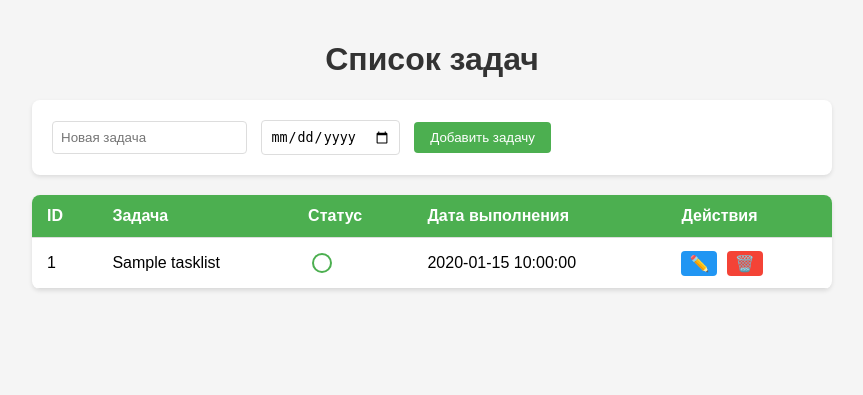
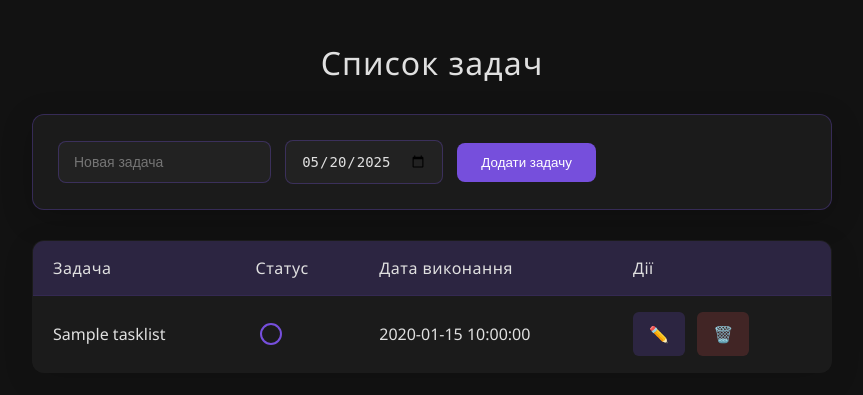
Before and after one commit to fustbuysu/todotasklist, a Flask app: page / in a window 1280 px wide. Shown: the top 395 px of the page, without its empty margins (208-1071 px from the left). Run offline with Flask 3, Linux system fonts and the light colour scheme; a database or web service that is not in the repository returns one stand-in record (values such as "Sample title"); some libraries are stand-ins or nearby versions.

Commit message:
final version

```diff
--- a/templates/todolist.html
+++ b/templates/todolist.html
@@ -4,91 +4,177 @@
     <meta charset="UTF-8">
     <title>To do list</title>
     <style>
+        :root {
+            --primary-color: #764fdc;
+            --primary-hover: #8d6ae3;
+            --bg-color: #121212;
+            --card-bg: rgba(30, 30, 30, 0.8);
+            --text-color: #e0e0e0;
+            --text-muted: #a0a0a0;
+            --border-color: rgba(118, 79, 220, 0.3);
+        }
+
         body {
-            font-family: Arial, sans-serif;
+            font-family: 'Segoe UI', Arial, sans-serif;
             max-width: 800px;
             margin: 0 auto;
             padding: 20px;
-            background-color: #f5f5f5;
+            background-color: var(--bg-color);
+            color: var(--text-color);
+            transition: all 0.3s ease;
         }
+
         h1 {
-            color: #333;
+            color: var(--text-color);
             text-align: center;
+            font-weight: 300;
+            margin-bottom: 30px;
+            letter-spacing: 1px;
         }
+
         .task-form {
-            background: #fff;
-            padding: 20px;
+            background: var(--card-bg);
+            padding: 25px;
+            border-radius: 12px;
+            box-shadow: 0 8px 32px rgba(0, 0, 0, 0.2);
+            margin-bottom: 30px;
+            backdrop-filter: blur(8px);
+            border: 1px solid var(--border-color);
+            transition: transform 0.3s ease, box-shadow 0.3s ease;
+        }
+
+        .task-form:hover {
+            transform: translateY(-2px);
+            box-shadow: 0 12px 40px rgba(118, 79, 220, 0.15);
+        }
+
+        .task-form input {
+            padding: 12px 15px;
+            margin-right: 10px;
+            border: 1px solid var(--border-color);
             border-radius: 8px;
-            box-shadow: 0 2px 4px rgba(0,0,0,0.1);
-            margin-bottom: 20px;
+            background: rgba(40, 40, 40, 0.6);
+            color: var(--text-color);
+            font-size: 14px;
+            transition: all 0.3s ease;
         }
-        .task-form input {
-            padding: 8px;
-            margin-right: 10px;
-            border: 1px solid #ddd;
-            border-radius: 4px;
+
+        .task-form input:focus {
+            outline: none;
+            border-color: var(--primary-color);
+            box-shadow: 0 0 0 2px rgba(118, 79, 220, 0.2);
         }
+
         .task-form button {
-            padding: 8px 16px;
-            background-color: #4CAF50;
+            padding: 12px 24px;
+            background-color: var(--primary-color);
             color: white;
             border: none;
-            border-radius: 4px;
+            border-radius: 8px;
             cursor: pointer;
+            font-weight: 500;
+            transition: all 0.3s ease;
         }
+
         .task-form button:hover {
-            background-color: #45a049;
+            background-color: var(--primary-hover);
+            transform: translateY(-1px);
         }
+
         table {
             width: 100%;
             border-collapse: collapse;
-            background: #fff;
-            box-shadow: 0 2px 4px rgba(0,0,0,0.1);
-            border-radius: 8px;
+            background: var(--card-bg);
+            box-shadow: 0 8px 32px rgba(0, 0, 0, 0.1);
+            border-radius: 12px;
             overflow: hidden;
+            backdrop-filter: blur(8px);
+            border: 1px solid var(--border-color);
         }
+
         th, td {
-            padding: 12px 15px;
+            padding: 16px 20px;
             text-align: left;
-            border-bottom: 1px solid #ddd;
+            border-bottom: 1px solid rgba(118, 79, 220, 0.1);
+            transition: background 0.3s ease;
         }
+
         th {
-            background-color: #4CAF50;
-            color: white;
+            background-color: rgba(118, 79, 220, 0.2);
+            color: var(--text-color);
+            font-weight: 500;
+            letter-spacing: 0.5px;
         }
+
         tr:hover {
-            background-color: #f5f5f5;
+            background: rgba(118, 79, 220, 0.05);
         }
+
         .actions {
             white-space: nowrap;
         }
+
         .actions a {
-            margin-right: 5px;
+            margin-right: 8px;
             text-decoration: none;
-            padding: 4px 8px;
-            border-radius: 4px;
+            padding: 6px 10px;
+            border-radius: 6px;
+            transition: all 0.3s ease;
+            display: inline-flex;
+            align-items: center;
+            justify-content: center;
+            width: 32px;
+            height: 32px;
         }
+
         .edit-btn {
-            background-color: #2196F3;
-            color: white;
+            background-color: rgba(118, 79, 220, 0.2);
+            color: var(--primary-color);
         }
+
+        .edit-btn:hover {
+            background-color: rgba(118, 79, 220, 0.3);
+            transform: scale(1.1);
+        }
+
         .delete-btn {
-            background-color: #f44336;
-            color: white;
+            background-color: rgba(220, 79, 79, 0.2);
+            color: #dc4f4f;
         }
+
+        .delete-btn:hover {
+            background-color: rgba(220, 79, 79, 0.3);
+            transform: scale(1.1);
+        }
+
         .checkbox {
-            width: 20px;
-            height: 20px;
+            width: 22px;
+            height: 22px;
             border-radius: 50%;
-            border: 2px solid #4CAF50;
+            border: 2px solid var(--primary-color);
             appearance: none;
             outline: none;
             cursor: pointer;
             vertical-align: middle;
+            transition: all 0.3s ease;
+            position: relative;
         }
+
         .checkbox:checked {
-            background-color: #4CAF50;
+            background-color: var(--primary-color);
+            border-color: var(--primary-color);
         }
+
+        .checkbox:checked::after {
+            content: "✓";
+            position: absolute;
+            color: white;
+            font-size: 12px;
+            top: 50%;
+            left: 50%;
+            transform: translate(-50%, -50%);
+        }
+
     </style>
 </head>
 <body>
@@ -96,25 +182,35 @@
     <div class="task-form">
         <form method="post" action="/add">
             <input type="text" name="TaskName" placeholder="Новая задача" required>
-            <input type="date" name="DueDate" placeholder="Выполнить до">
-            <button type="submit">Добавить задачу</button>
+
+            <input type="date" name="DueDate" id="dueDate" placeholder="Виконати до">
+            <script>
+                const dateInput = document.getElementById('dueDate');
+                const today = new Date();
+                const year = today.getFullYear();
+                const month = String(today.getMonth() + 1).padStart(2, '0');
+                const day = String(today.getDate()).padStart(2, '0');
+                const formattedDate = `${year}-${month}-${day}`;
+                dateInput.setAttribute('min', formattedDate);
+                dateInput.setAttribute('value', formattedDate);
+                dateInput.addEventListener('keydown', (e) => e.preventDefault())
+            </script>
+            <button type="submit">Додати задачу</button>
         </form>
     </div>
 
     <table>
         <thead>
             <tr>
-                <th>ID</th>
                 <th>Задача</th>
                 <th>Статус</th>
-                <th>Дата выполнения</th>
-                <th>Действия</th>
+                <th>Дата виконання</th>
+                <th>Дії</th>
             </tr>
         </thead>
         <tbody>
         {% for task in TaskList %}
             <tr>
-                <td>{{ task[0] }}</td>
                 <td>{{ task[1] }}</td>
                 <td>
                     <input type="checkbox" class="checkbox" {% if task[2] %}checked{% endif %}
@@ -122,9 +218,9 @@
                 </td>
                 <td>{{ task[3] if task[3] else '' }}</td>
                 <td class="actions">
-                    <a href="/edit/{{ task[0] }}" class="edit-btn">✏️</a>
-                    <a href="/delete/{{ task[0] }}" class="delete-btn"
-                       onclick="return confirm('Вы уверены, что хотите удалить эту задачу?')">🗑️</a>
+                    <a href="/edit/{{ task[0] }}" class="edit-btn" title="Редагувати">✏️</a>
+                    <a href="/delete/{{ task[0] }}" class="delete-btn" title="Видалити"
+                       onclick="return confirm('Ви впевнені, що хочете видалити цю задачу?')">🗑️</a>
                 </td>
             </tr>
         {% endfor %}
```
Also changed, not shown: templates/edit_task.html (+94 -23 lines).
